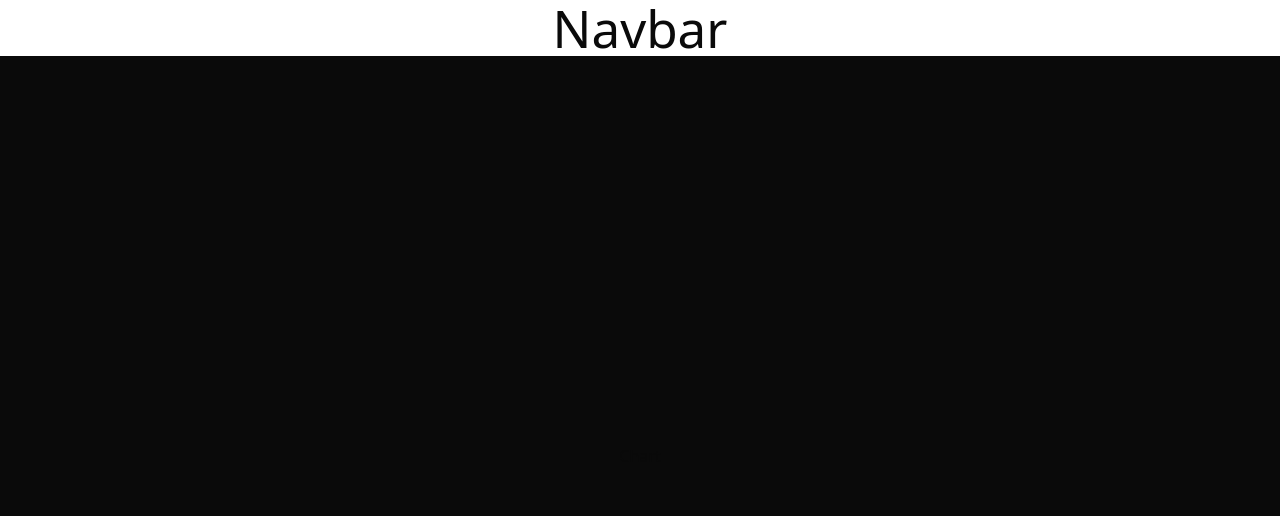
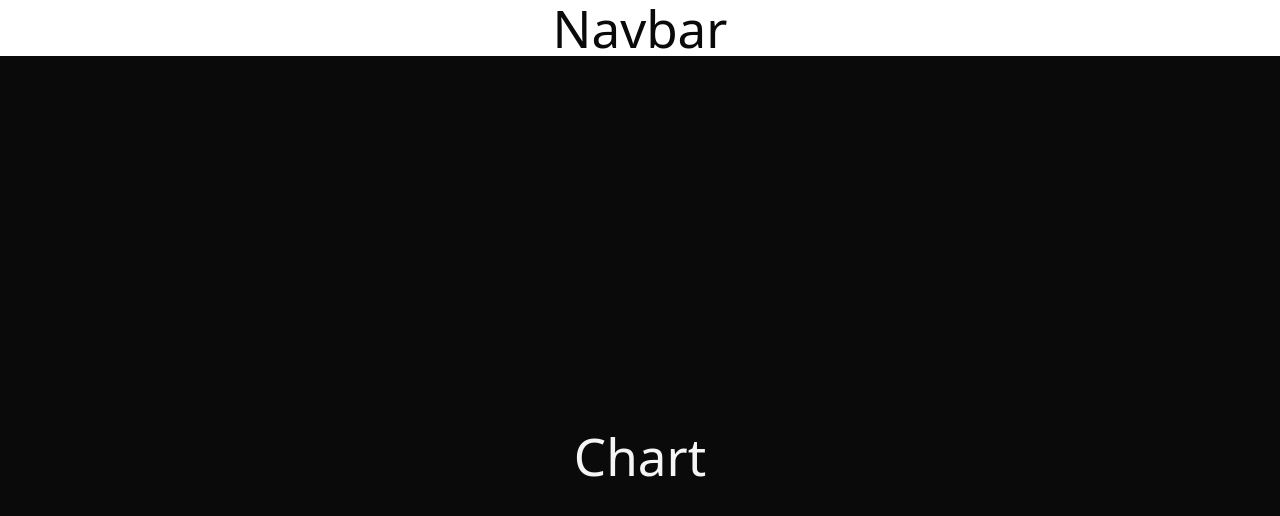
Before and after one commit to PRINCE-CEEJAY/PERSONAL-EXPENSE-TRACKER, a React (Vite) app: page /chart in a window 1280 px wide. Shown: the top 516 px of the page. Built offline with nearby package versions, Linux system fonts and the light colour scheme.

Commit message:
added routes

```diff
--- a/src/App.tsx
+++ b/src/App.tsx
@@ -10,10 +10,8 @@ import Chart from "./components/custom/Chart";
 export default function App() {
   const state = useExpenseState();
   return (
-    <div className="flex flex-col justify-center items-center min-h-screen bg-foreground min-w-screen">
-      <p className="text-center animate-bounce text-secondary">
-        {state.message}
-      </p>
+    <div className="flex flex-col justify-center items-center min-h-screen bg-foreground text-secondary min-w-screen">
+      <p className="text-center animate-bounce ">{state.message}</p>
       <Router>
         <Routes>
           <Route path="/" element={<ExpenseForm />} />
--- a/src/components/custom/Chart.tsx
+++ b/src/components/custom/Chart.tsx
@@ -1,5 +1,9 @@
 import React from "react";
 
 export default function Chart() {
-  return <div>Chart</div>;
+  return (
+    <div className="flex flex-col justify-center items-center">
+      <h1>Chart</h1>
+    </div>
+  );
 }
```
